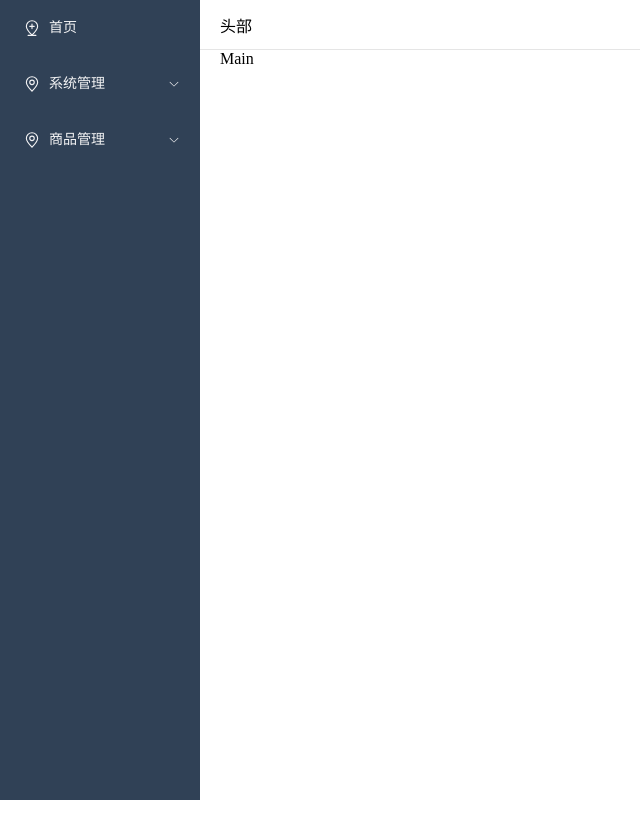
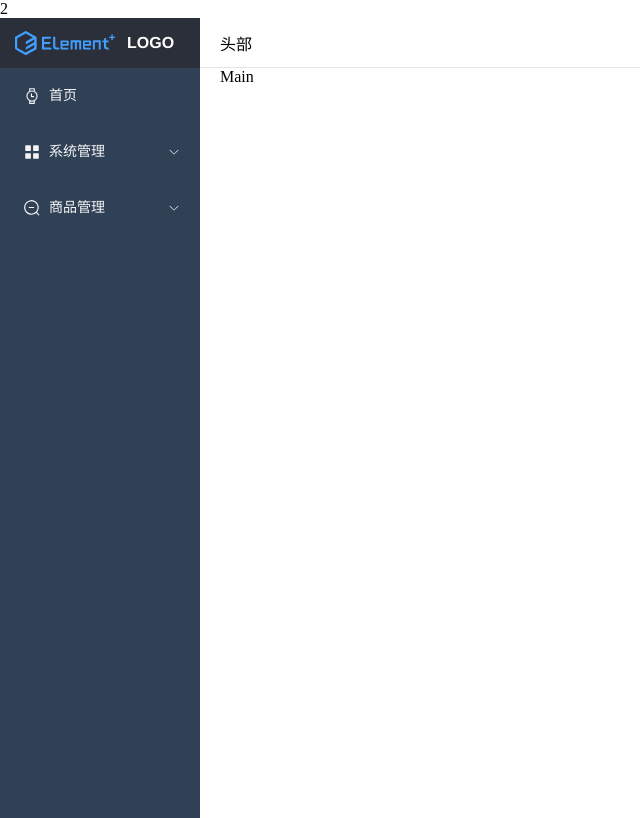
Before and after one commit to chaoyuekongjian/vue3-project, a Vue app: page / in a window 1280 px wide. Shown: the whole page, without its empty margins (0-640 px from the left). Built offline with nearby package versions, Linux system fonts and the light colour scheme.

Commit message:
feat: pinia使用compositionAPI

```diff
--- a/src/App.vue
+++ b/src/App.vue
@@ -1,16 +1,14 @@
 <script setup lang="ts">
 import { storeToRefs } from 'pinia';
-import { useUserStore } from '@/store/user';
+import appStore from '@/store';
 
-const userStore = useUserStore()
-const { name, getFullName } = storeToRefs(userStore)
-
-function handleClick() {
-  userStore.updateName('李四')
-}
+// setup composition API模式
+const { count } = storeToRefs(appStore.useUserStore);
+const { increment, doubleCount } = appStore.useUserStore;
 </script>
 
 <template>
+  {{ doubleCount() }}
   <router-view />
 </template>
 
--- a/src/components/HelloWorld.vue
+++ b/src/components/HelloWorld.vue
@@ -1,5 +1,4 @@
 <script setup lang="ts">
-
 </script>
 
 <template>
--- a/src/layout/menu/menu-bar.vue
+++ b/src/layout/menu/menu-bar.vue
@@ -1,4 +1,5 @@
 <template>
+  <MenuLogo />
   <el-menu default-active="2" class="el-menu-vertical-demo" background-color="#304156" :collapse="isCollapse" @open="handleOpen"
     @close="handleClose">
     <MenuItem :menuList="menuList" />
@@ -8,6 +9,7 @@
 <script lang="ts" setup>
 import { ref, reactive } from 'vue'
 import MenuItem from './menu-item.vue'
+import MenuLogo from './menu-logo.vue'
 let menuList = reactive([
   {
     path: "/dashboard",
--- a/src/layout/menu/menu-item.vue
+++ b/src/layout/menu/menu-item.vue
@@ -4,7 +4,7 @@
     <!-- 存在下级目录 -->
       <template #title>
         <el-icon>
-          <location />
+          <component class="icons" :is="menu.meta.icon" />
         </el-icon>
         <span>{{ menu.meta.title }}</span>
       </template>
@@ -12,7 +12,7 @@
     </el-sub-menu>
     <el-menu-item v-else :index="menu.path" style="color: #f4f4f5">
       <!-- 不存在下级目录 -->
-      <el-icon><AddLocation /></el-icon>
+      <el-icon><component class="icons" :is="menu.meta.icon" /></el-icon>
       <span>{{ menu.meta.title }}</span>
     </el-menu-item>
   </template>
@@ -20,3 +20,10 @@
 <script setup lang="ts">
 defineProps(['menuList'])
 </script>
+
+<style scoped>
+.icons{
+  width: 24px;
+  height: 18px;
+}
+</style>
--- /dev/null
+++ b/src/layout/menu/menu-logo.vue
@@ -0,0 +1,30 @@
+<template>
+  <div class="logo">
+    <img src="../../assets/images/element-plus-logo.svg" alt="logo"/>
+    <span class="title">LOGO</span>
+  </div>
+</template>
+<style lang="scss" scoped>
+.logo{
+  background-color: #2b2f3a;
+  height: 50px;
+  border:none;
+  line-height: 50px;
+  display: flex;
+  align-items: center;
+  padding-left: 15px;
+  color: #fff;
+  img{
+    width: 100px;
+    // height: 230px;
+    margin-right: 12px;
+  }
+  span{
+    font-weight: 600;
+    line-height: 50px;
+    font-size: 16px;
+    font-family: Avenir,Helvetica Neue,Arial,Helvetica, sans-serif;
+    vertical-align: middle;
+  }
+}
+</style>
--- a/src/main.ts
+++ b/src/main.ts
@@ -1,7 +1,8 @@
 import { createApp } from 'vue'
 import App from './App.vue'
 import router from './router/index'
-import store from './store'
+import { createPinia } from 'pinia';
+import { registerStore } from '@/store';
 import Elementplus from 'element-plus'
 import 'element-plus/dist/index.css'
 import * as ElementPlusIconsVue from '@element-plus/icons-vue'
@@ -12,6 +13,9 @@ for (const [key, component] of Object.entries(ElementPlusIconsVue)) {
   app.component(key, component)
 }
 app.use(router)
-app.use(store)
+app.use(createPinia())
+// 注册pinia状态管理库
+registerStore();
+
 app.use(Elementplus)
 app.mount('#app')
--- a/src/store/index.ts
+++ b/src/store/index.ts
@@ -1,7 +1,14 @@
-import { createPinia } from 'pinia'
-import piniaPluginPersist from 'pinia-plugin-persist'
+import { createPinia } from 'pinia';
+import { useUserStore } from './user';
 
-const store = createPinia()
-store.use(piniaPluginPersist)
+export interface IAppStore {
+  useUserStore: ReturnType<typeof useUserStore>;
+}
 
-export default store
+const appStore: IAppStore = {} as IAppStore;
+
+export const registerStore = () => {
+  appStore.useUserStore = useUserStore()
+}
+
+export default appStore;
--- a/src/store/user.ts
+++ b/src/store/user.ts
@@ -1,23 +1,16 @@
-import { defineStore } from "pinia";
+import { ref } from 'vue';
+import { defineStore } from 'pinia';
 
-export const useUserStore = defineStore({
-  id: 'user', // id必须，需要唯一
-  state: () => {
-    return {
-      name: '张三'
-    }
-  },
-  getters: {
-    getFullName: (state) => {
-      return state.name + '丰'
-    }
-  },
-  actions: {
-    updateName(name: string): void {
-      this.name = name
-    }
-  },
-  persist: {
-    enabled: true
+// 使用setup模式定义
+export const useUserStore = defineStore('counterForSetup', () => {
+  const count = ref<number>(1);
+  function increment() {
+    count.value++;
   }
-})
+
+  function doubleCount() {
+    return count.value * 2;
+  }
+
+  return { count, increment, doubleCount };
+});
--- a/vite.config.ts
+++ b/vite.config.ts
@@ -17,5 +17,17 @@ export default defineConfig({
         replacement: resolve(__dirname, 'src')
       }
     ]
+  },
+  build: {
+    rollupOptions: {
+      output: {
+        manualChunks(id) {
+          // 将pinia的全局库实例打包进vendor，避免和页面一起打包造成资源重复引入
+          if (id.includes(resolve(__dirname, '/src/store/index.ts'))) {
+            return 'vendor';
+          }
+        }
+      }
+    }
   }
 })
```
Also changed, not shown: src/assets/images/element-plus-logo.svg (added).
